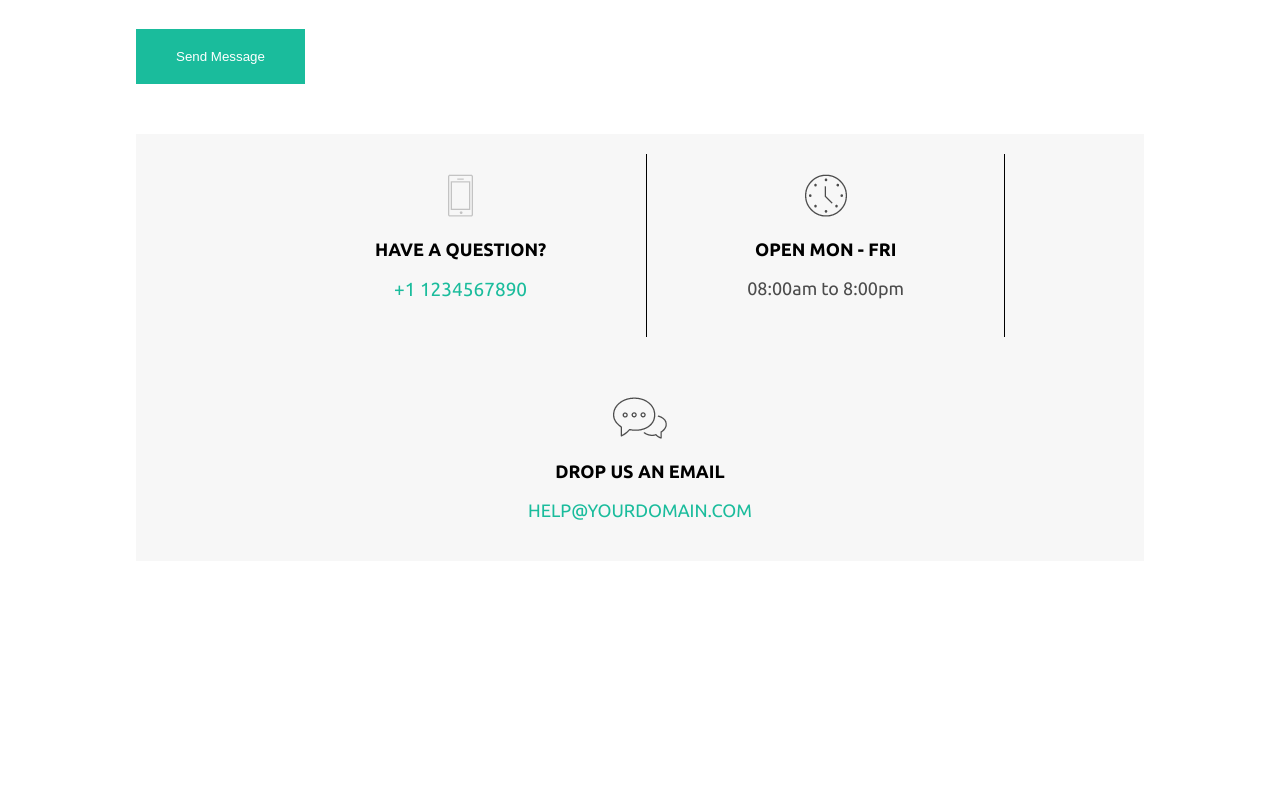
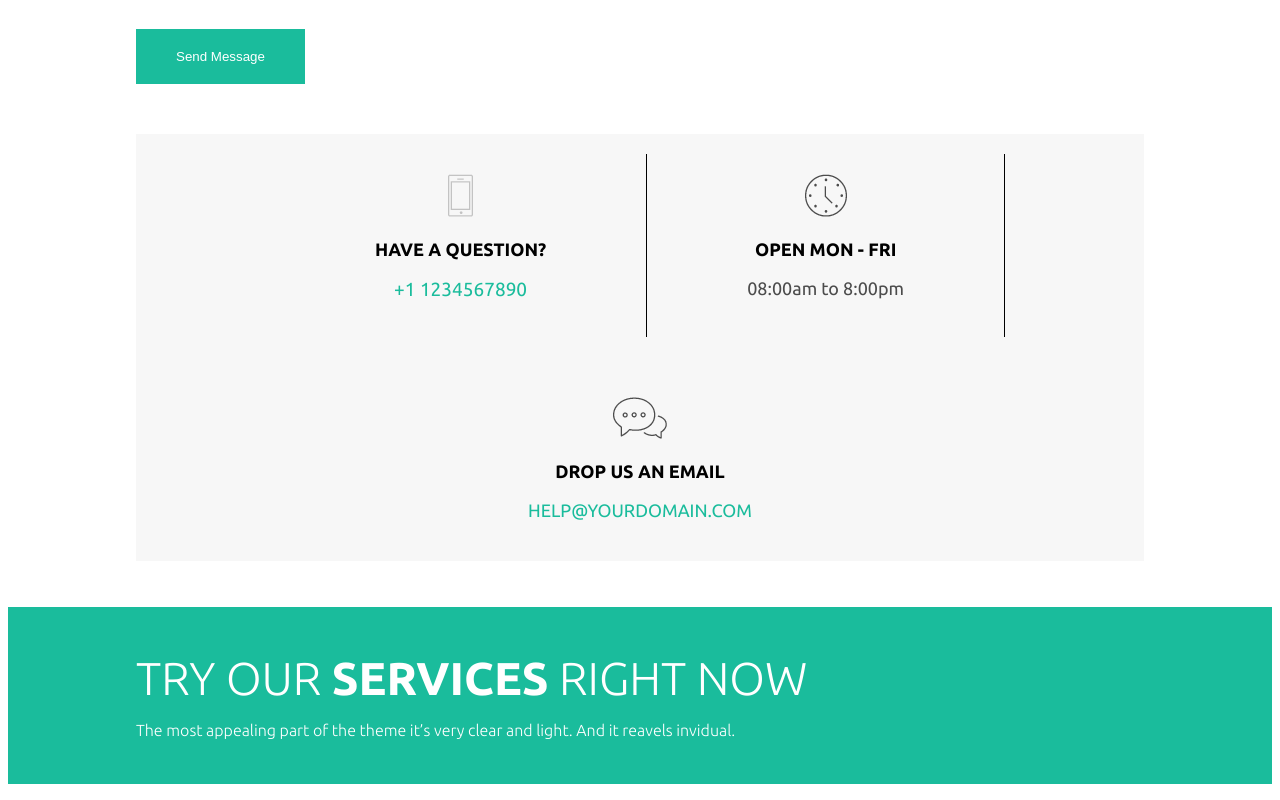
Before and after one commit to petrychenkodev/footer_say_hello, a plain HTML site: page footer.html in a window 1280 px wide. Shown: the part 864-1664 px from the top of the page. Before the commit the page ends 1433 px from the top, so only its background shows below. Drawn offline with Linux system fonts and the light colour scheme.

Commit message:
done without media

```diff
--- a/footer.html
+++ b/footer.html
@@ -40,5 +40,9 @@
 			<a href="mailto:help@yourdomain.com">help@yourdomain.com</a>
 		</div>
 	</section>
+	<footer class="footer">
+		<h3 class="footer__head">TRY OUR <span>SERVICES</span> RIGHT NOW</h3>
+		<p class="footer__text">The most appealing part of the theme it’s very clear and light. And it reavels invidual.</p>
+	</footer>
 </body>
 </html>
--- a/style.css
+++ b/style.css
@@ -126,3 +126,25 @@
 	font-weight: lighter;
 	color: #1abc9c;
 }
+.footer{
+	background-color: #1abc9c;
+}
+.footer__head{
+	font-family: 'Ubuntu', sans-serif;
+	font-size: 46px;
+	font-weight: lighter;
+	color: #fff;
+	padding: 45px 0 0 10vw;
+}
+.footer__head span{
+	font-weight: bold;
+}
+.footer__text{
+	font-family: 'Ubuntu', sans-serif;
+	font-size: 16px;
+	font-weight: lighter;
+	color: #fff;
+	padding-left: 10vw;
+	padding-bottom: 45px;
+	margin-top: -30px;
+}
```
